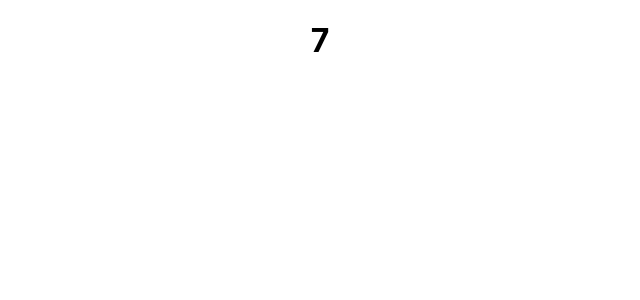
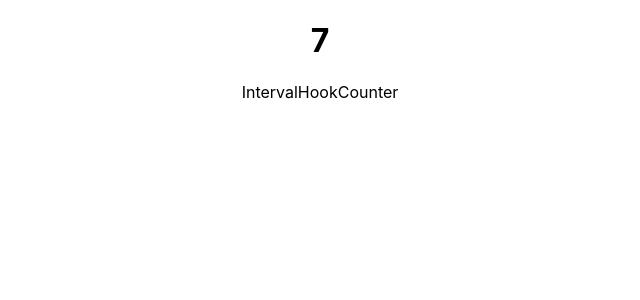
Before and after one commit to ZikaZaki/react-hooks, a React (Create React App) app: page / in a window 1280 px wide. Shown: the top 300 px of the page, without its empty margins (320-960 px from the left). Built offline with nearby package versions, Linux system fonts and the light colour scheme.

Commit message:
add IntervalHookCounter component to App.js

```diff
--- a/src/App.js
+++ b/src/App.js
@@ -9,6 +9,7 @@ import HookCounterThree from "./components/HookCounterThree";
 import HookCounterTwo from "./components/HookCounterTwo";
 import HookMouse from "./components/HookMouse";
 import IntervalClassCounter from "./components/IntervalClassCounter";
+import IntervalHookCounter from "./components/IntervalHookCounter";
 import MouseContainer from "./components/MouseContainer";
 
 function App() {
@@ -27,6 +28,7 @@ function App() {
       {/* <HookCounterFour /> */}
       {/* <HookMouse /> */}
       {/* <MouseContainer /> */}
+      <IntervalHookCounter />
     </div>
   );
 }
```
